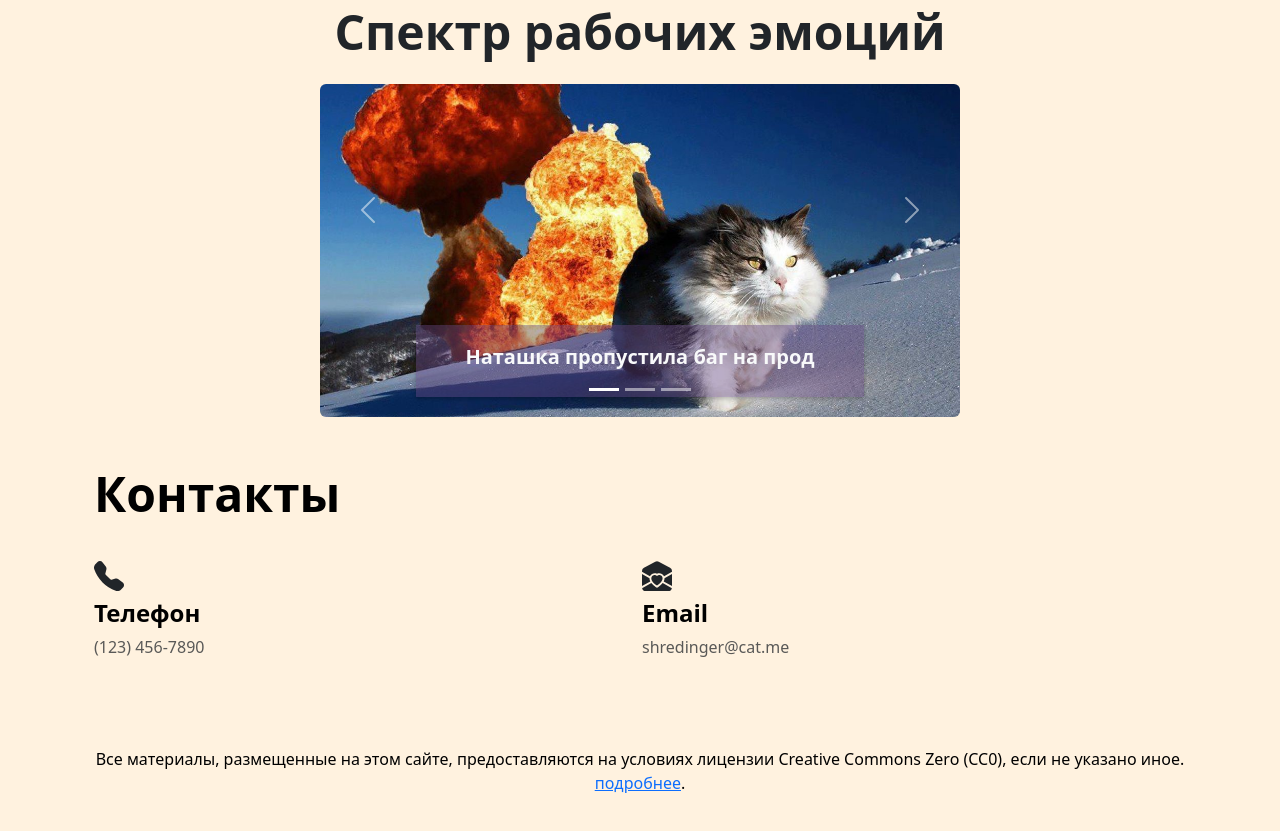
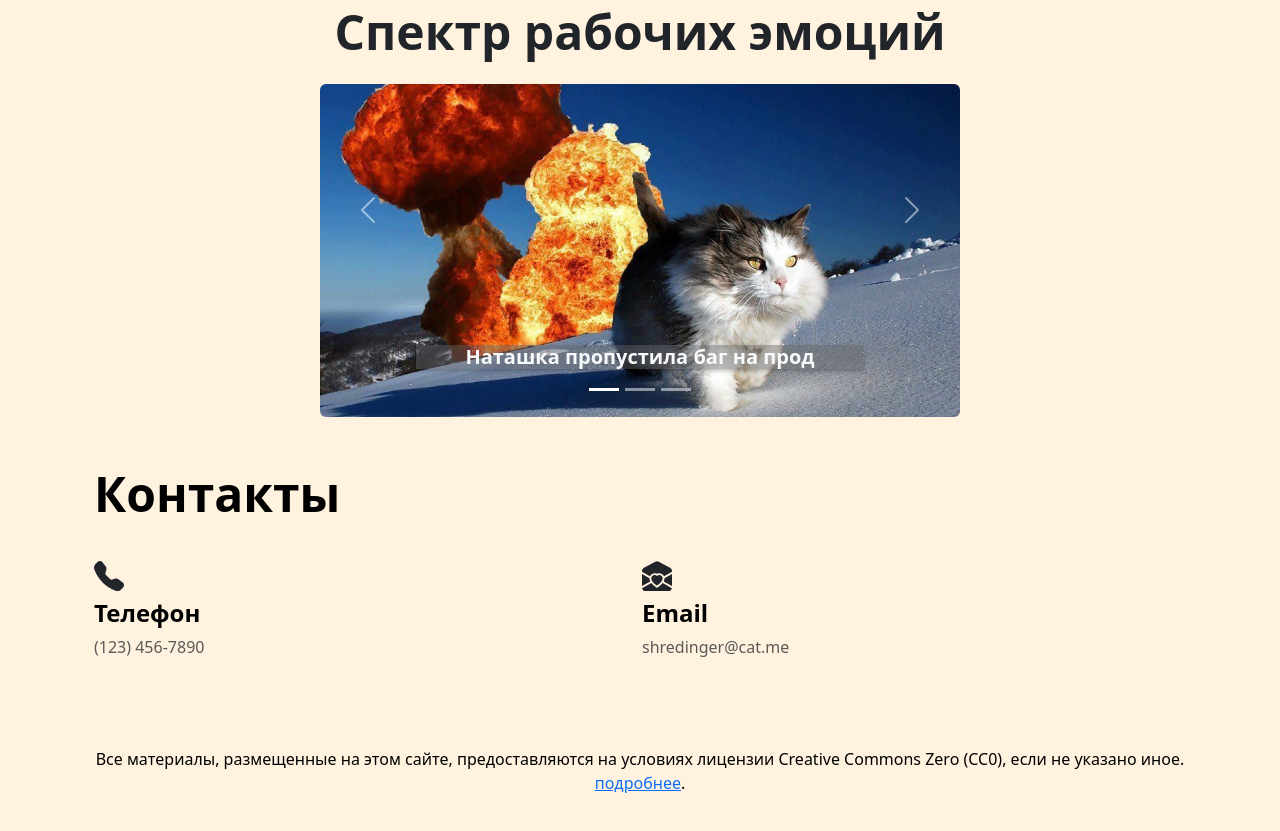
Before and after one commit to ShredingerN/bootstrap-test-page, a plain HTML site: page site/index.html in a window 1280 px wide. Shown: the part 1573-2404 px from the top of the page. Drawn offline with nearby package versions, Linux system fonts and the light colour scheme.

Commit message:
practice bootstrap skills

```diff
--- a/site/styles/main.css
+++ b/site/styles/main.css
@@ -23,7 +23,7 @@ body {
 }
 
 .nav-link {
-    color: rgb(199, 56, 255); /* Замените "red" на нужный вам цвет */
+    color: rgb(199, 56, 255);
   }
 
 
@@ -38,8 +38,8 @@ body {
     border-color: #634780;
 }
 
-.carousel-caption {
-    background-color:#63478071 ;
+.text-light {
+    background-color:#64636671 ;
     box-shadow: 0 2px 4px rgba(0, 0, 0, 0.25);
     color: white;
 }
```
